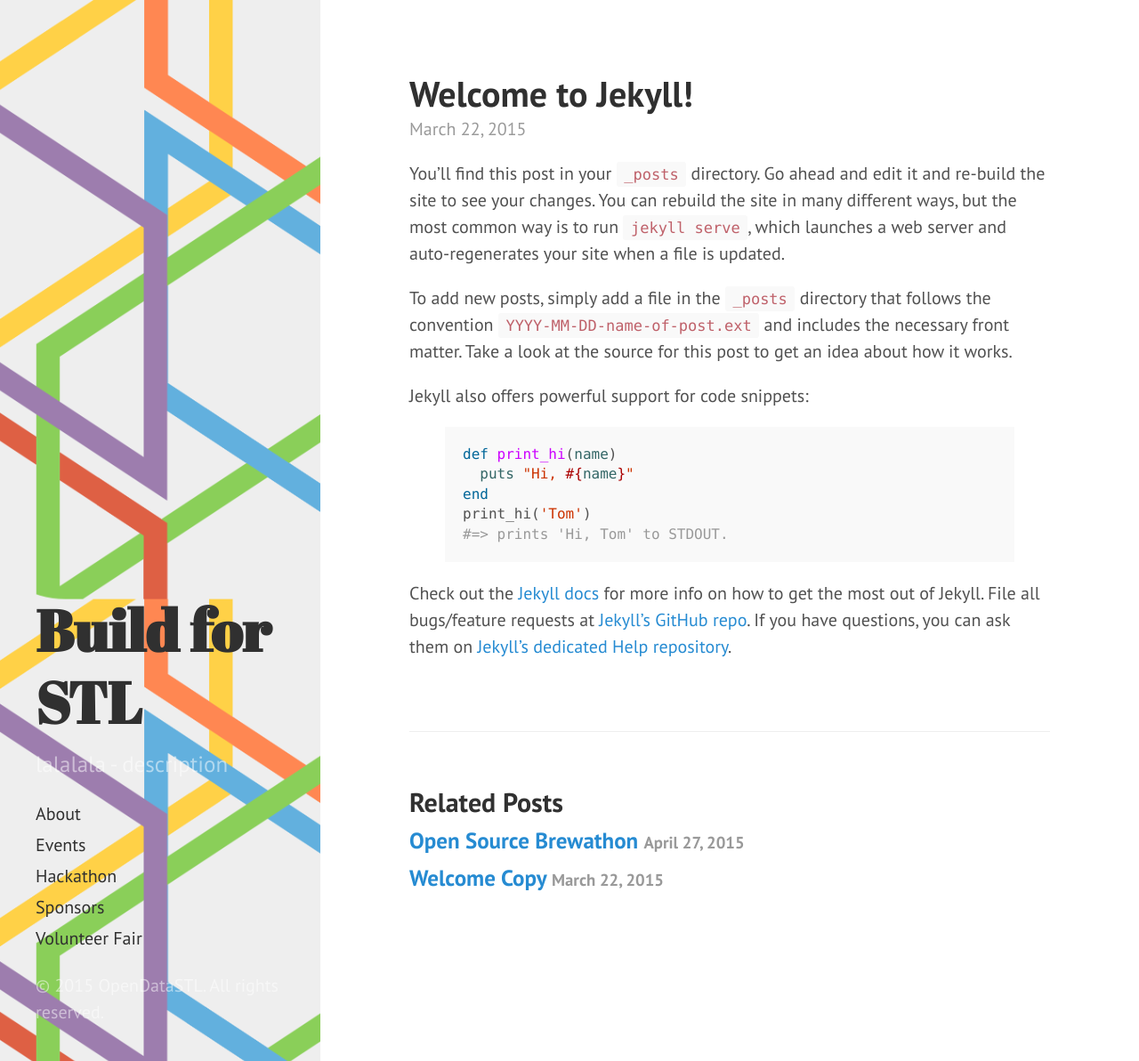
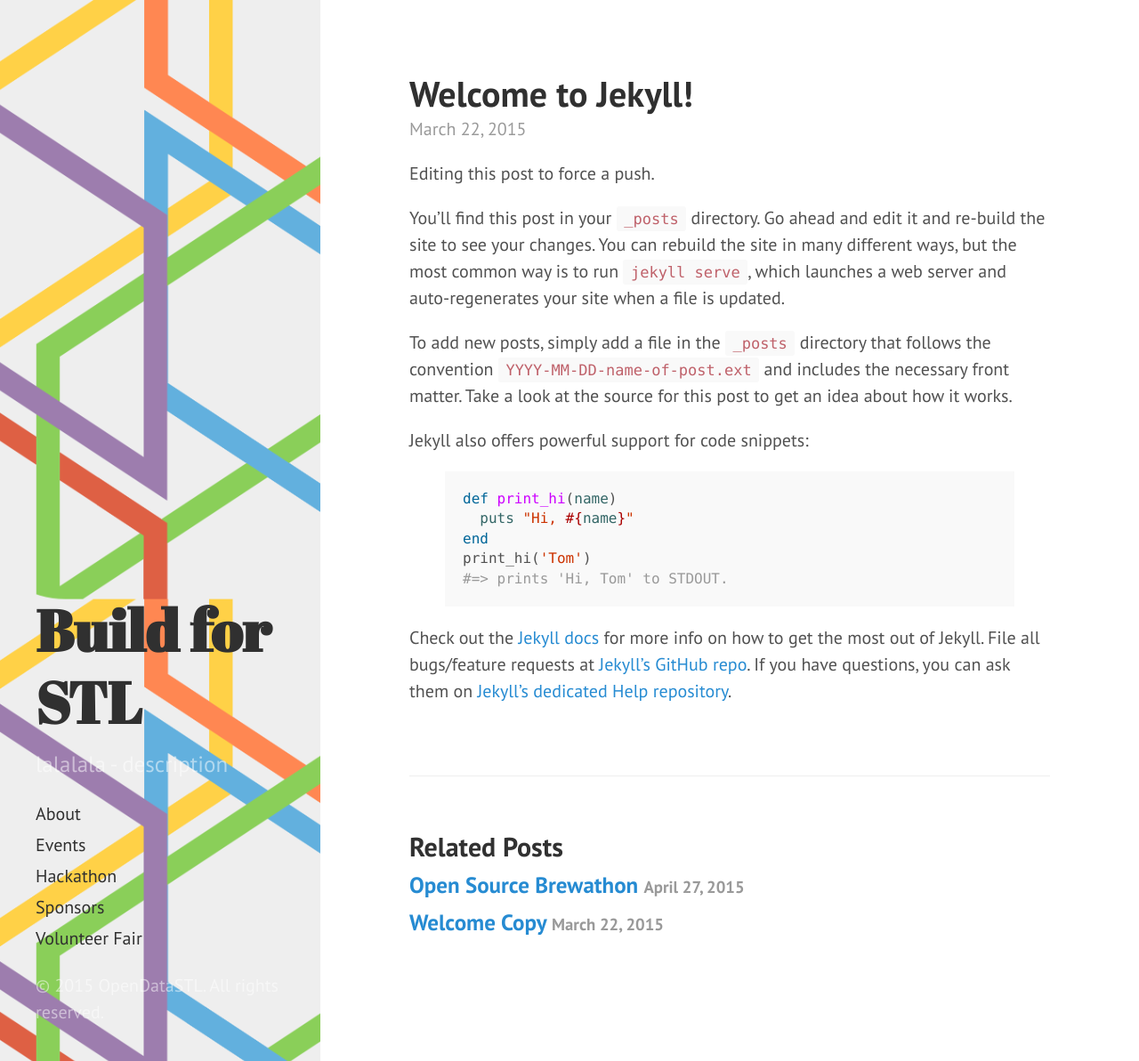
Before and after one commit to OpenSTL/build4stl-jekyll-site, a Jekyll site: the page built from _posts/2015-03-22-welcome-to-jekyll.md, in a window 1280 px wide and 1193 px high. Shown: the whole window at 89% size. Built offline with Jekyll 4.4.1, drawn with Linux system fonts in a browser that asks for light colours.

Commit message:
Update 2015-03-22-welcome-to-jekyll.md

```diff
--- a/_posts/2015-03-22-welcome-to-jekyll.md
+++ b/_posts/2015-03-22-welcome-to-jekyll.md
@@ -4,6 +4,8 @@
 date:   2015-03-22 21:32:11
 categories: jekyll update
 ---
+Editing this post to force a push.
+
 You’ll find this post in your `_posts` directory. Go ahead and edit it and re-build the site to see your changes. You can rebuild the site in many different ways, but the most common way is to run `jekyll serve`, which launches a web server and auto-regenerates your site when a file is updated.
 
 To add new posts, simply add a file in the `_posts` directory that follows the convention `YYYY-MM-DD-name-of-post.ext` and includes the necessary front matter. Take a look at the source for this post to get an idea about how it works.
```
